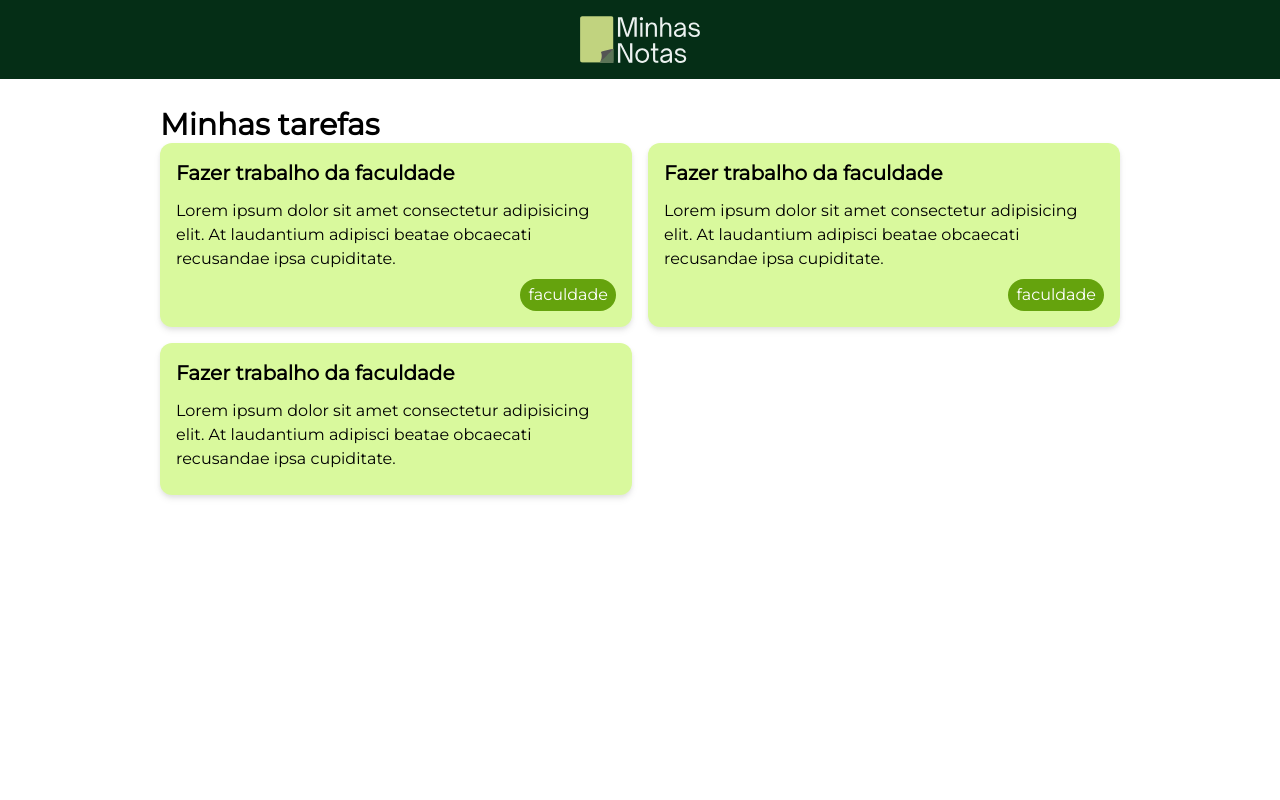
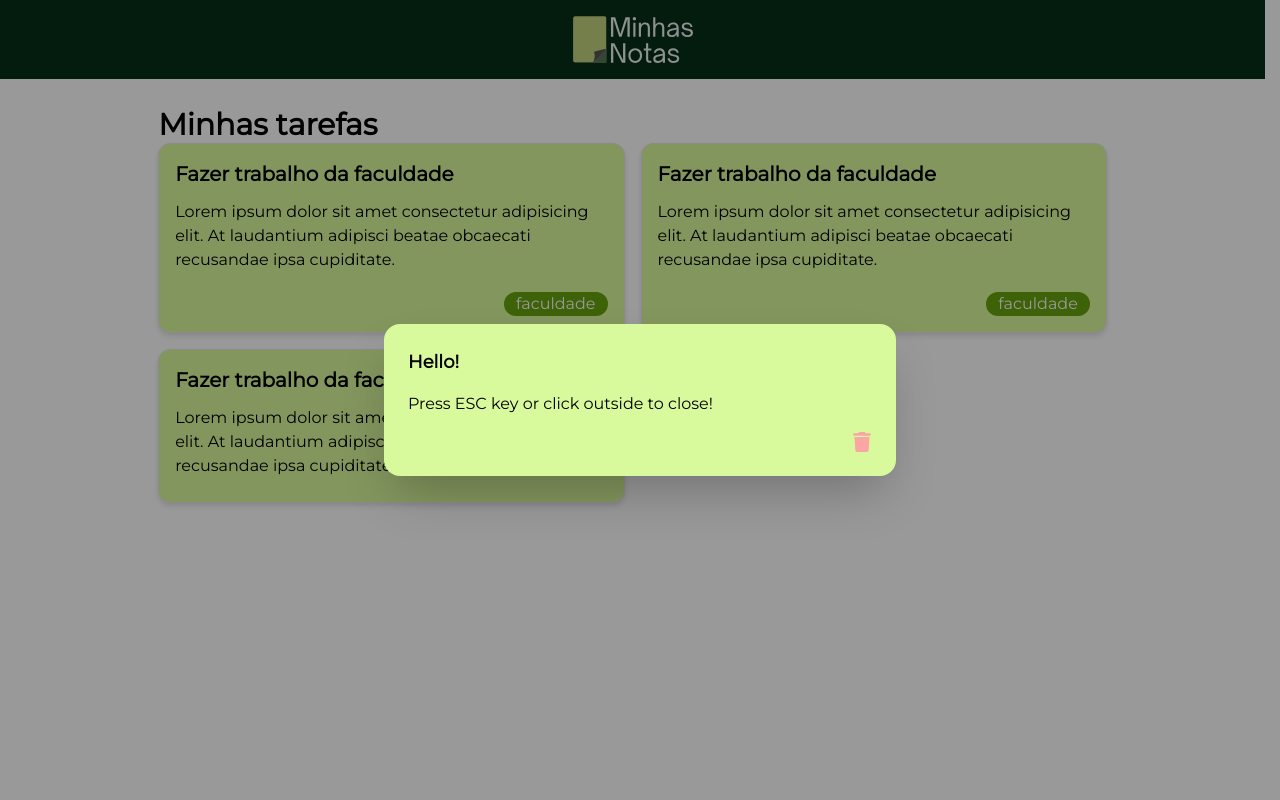
Before and after one commit to gabriel-augg/minhas-notas, a React (Vite) app: page / in a window 1280 px wide. Both pictures are taken after a click on the element 396 px from the left and 234 px from the top of the page. Shown: the top 800 px of the page. Built offline with nearby package versions, Linux system fonts and the light colour scheme.

Commit message:
Style: change on components

```diff
--- /dev/null
+++ b/src/components/Modal.jsx
@@ -0,0 +1,21 @@
+import { FaTrash } from "react-icons/fa6";
+
+export default function Modal() {
+    return (
+        <dialog id="my_modal_2" className="modal">
+            <div className="modal-box bg-lime-200">
+                <input type="text" className="bg-transparent text-lg text-black font-bold w-full outline-none" value="Hello!" />
+                <input type="text" className="bg-transparent py-4 text-black w-full outline-none" value="Press ESC key or click outside to close!" />
+                <div className="flex justify-end">
+                    <button>
+                        <FaTrash className="text-red-300 hover:text-red-400 transition-all duration-100" size={20} />
+                    </button>
+                </div>
+            </div>
+            <form method="dialog" className="modal-backdrop">
+                <button>close</button>
+            </form>
+        </dialog>
+
+    )
+}
--- a/src/components/Note.jsx
+++ b/src/components/Note.jsx
@@ -1,11 +1,11 @@
 export default function xNote({id, title, description, category}){
     return(
-        <article className="bg-lime-200 p-4 rounded-xl cursor-pointer drop-shadow-md">
+        <article onClick={()=>document.getElementById('my_modal_2').showModal()} className="bg-lime-200 p-4 rounded-xl cursor-pointer border hover:border-lime-500 drop-shadow-md">
             <h1 className="text-black font-bold text-xl mb-3">{title}</h1>
             <p className="text-black text-md mb-2">{description}</p>
             {category && (
-                <div className="flex justify-end">
-                    <span className="p-1 px-2 bg-lime-600 text-white rounded-3xl">{category}</span>
+                <div className="flex justify-end mt-5">
+                    <span className="px-3 bg-lime-600 text-white rounded-3xl">{category}</span>
                 </div>
             )}
         </article>
--- a/src/pages/Home.jsx
+++ b/src/pages/Home.jsx
@@ -1,10 +1,12 @@
+import Modal from "../components/Modal"
 import Note from "../components/Note"
 
 export default function Home(){
     return(
         <section className="h-screen w-3/4 mx-auto mt-7">
             <h1 className="text-3xl font-bold text-black">Minhas tarefas</h1>
-            <di className="grid grid-cols-2 gap-4">
+            <Modal />
+            <div className="grid grid-cols-2 gap-4">
                 <Note
                     title="Fazer trabalho da faculdade"
                     description="Lorem ipsum dolor sit amet consectetur adipisicing elit. At laudantium adipisci beatae obcaecati recusandae ipsa cupiditate."
@@ -19,7 +21,7 @@ export default function Home(){
                     title="Fazer trabalho da faculdade"
                     description="Lorem ipsum dolor sit amet consectetur adipisicing elit. At laudantium adipisci beatae obcaecati recusandae ipsa cupiditate."
                 />
-            </di>
+            </div>
         </section>
     )
 }
```
